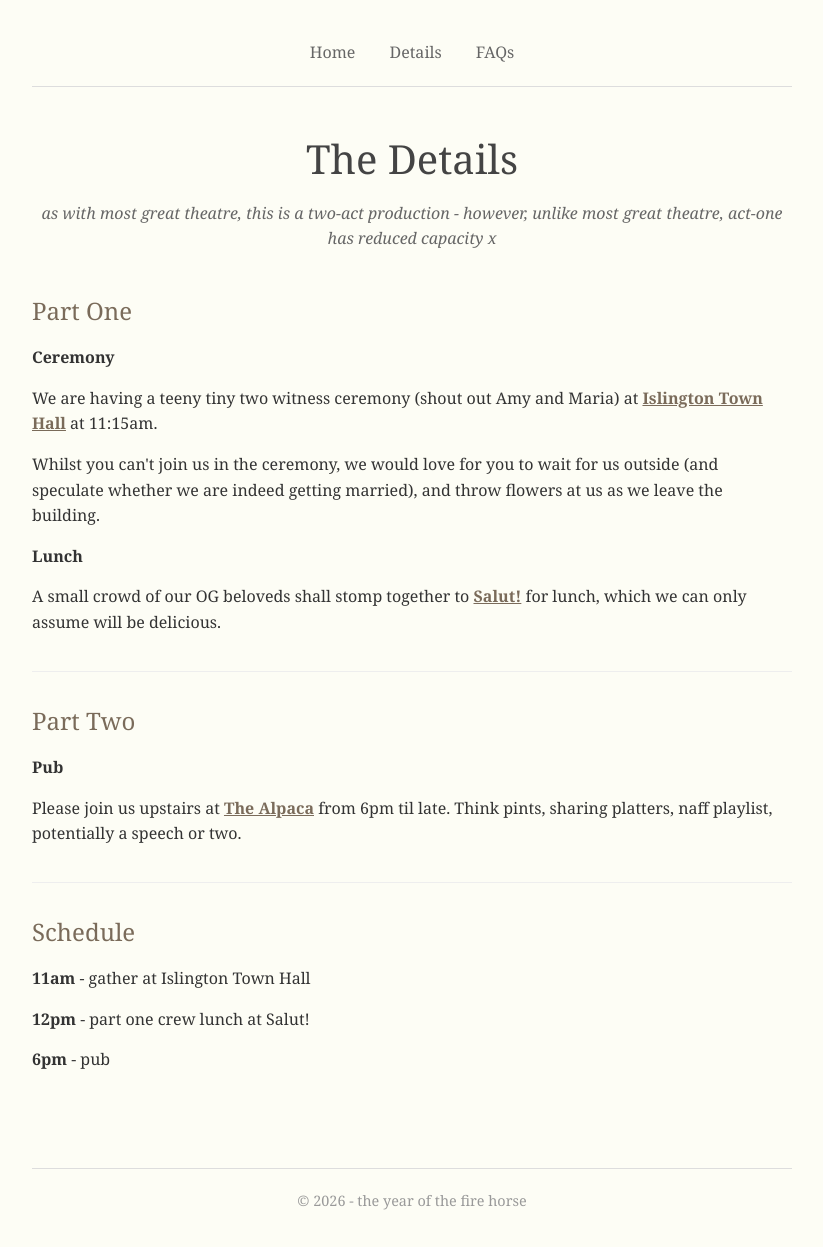
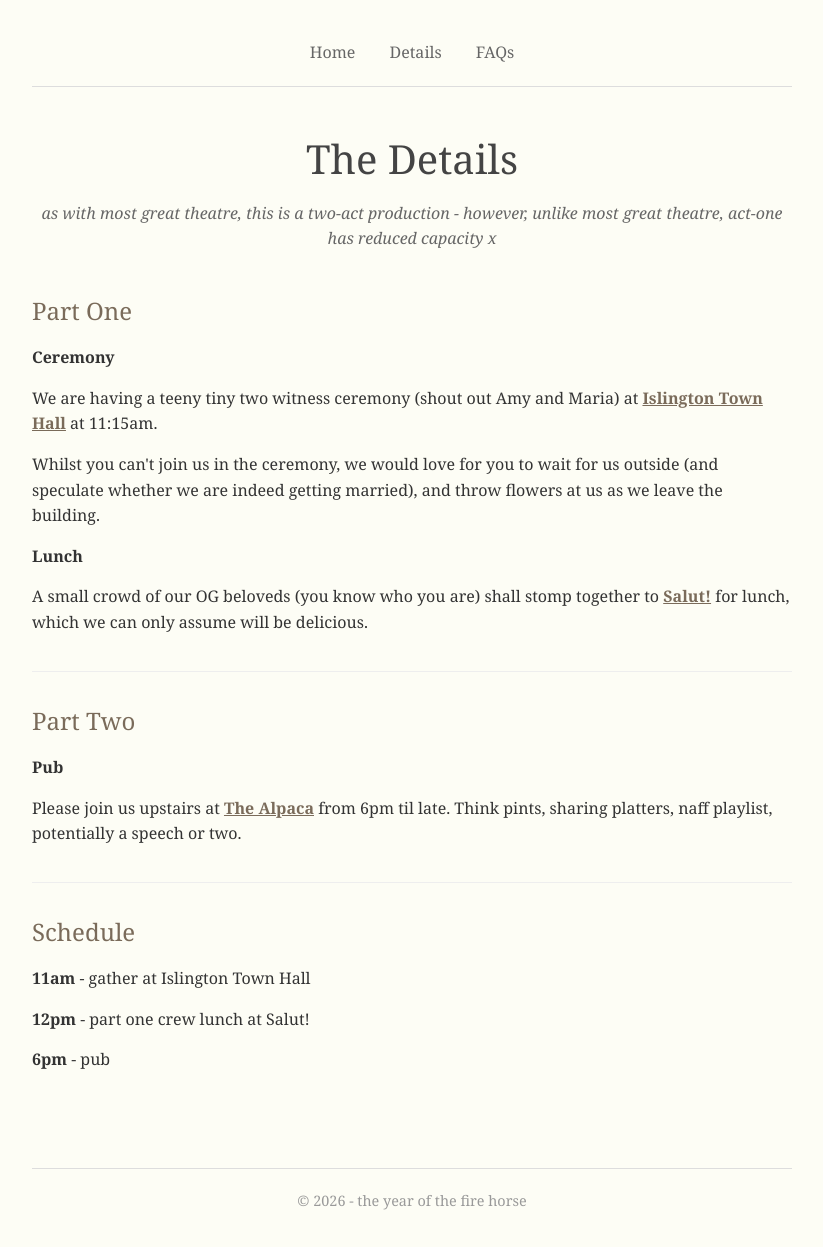
Before and after one commit to CEardley/chamelia-wedding, a Jekyll site: the page built from details.md, in a window 1280 px wide. Shown: the whole page, without its empty margins (228-1051 px from the left). Built offline with Jekyll 4.4.1, drawn with Linux system fonts in a browser that asks for light colours.

Commit message:
og crowd caveat

```diff
--- a/details.md
+++ b/details.md
@@ -18,7 +18,7 @@ title: Details
 
 <p><strong>Lunch</strong></p>
 
-<p>A small crowd of our OG beloveds shall stomp together to <a href="https://maps.app.goo.gl/iM8zpTtBmvk2sXpT6"><strong>Salut!</strong></a> for lunch, which we can only assume will be delicious.</p>
+<p>A small crowd of our OG beloveds (you know who you are) shall stomp together to <a href="https://maps.app.goo.gl/iM8zpTtBmvk2sXpT6"><strong>Salut!</strong></a> for lunch, which we can only assume will be delicious.</p>
 </div>
 
 <div class="section">
```
